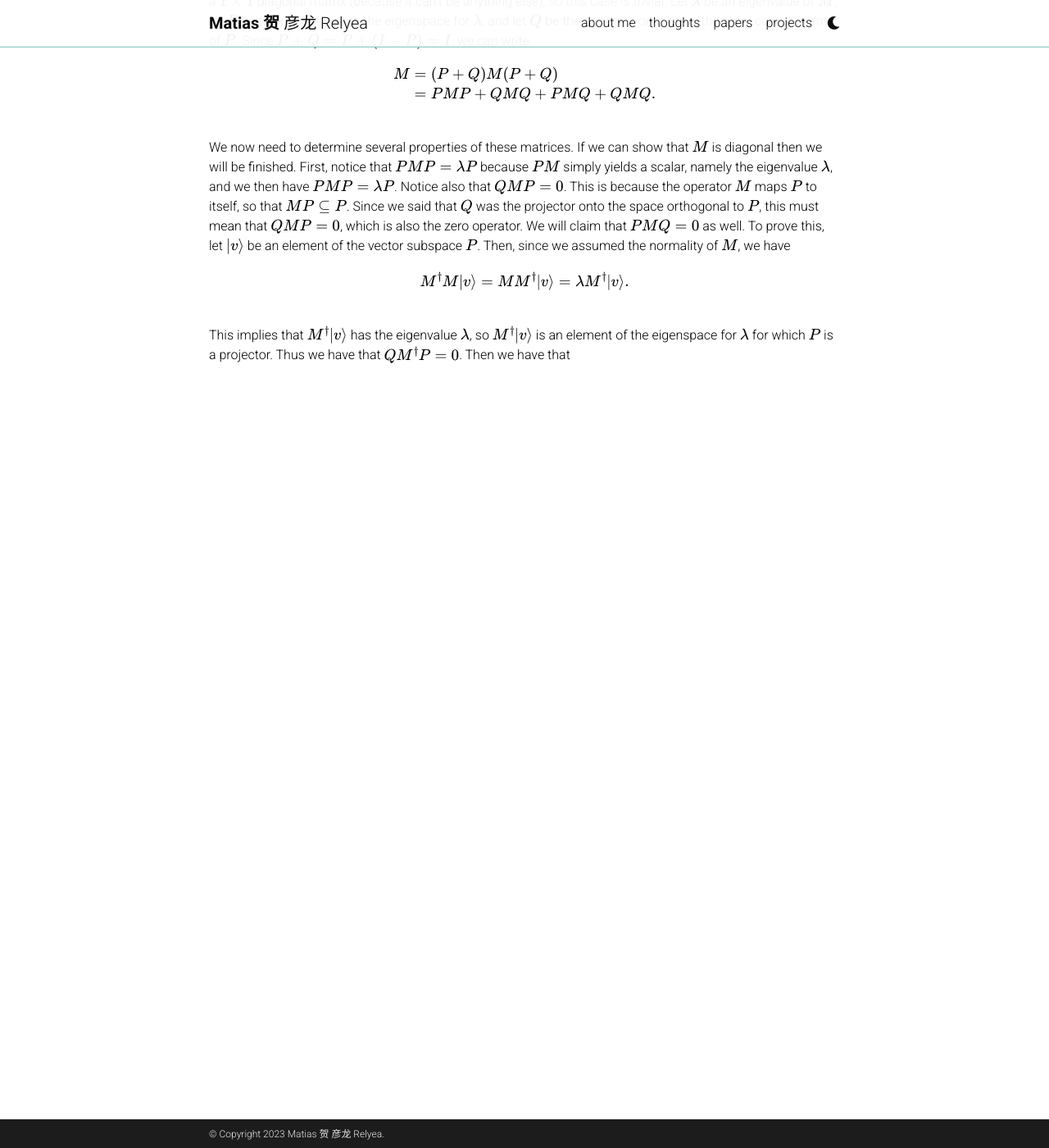
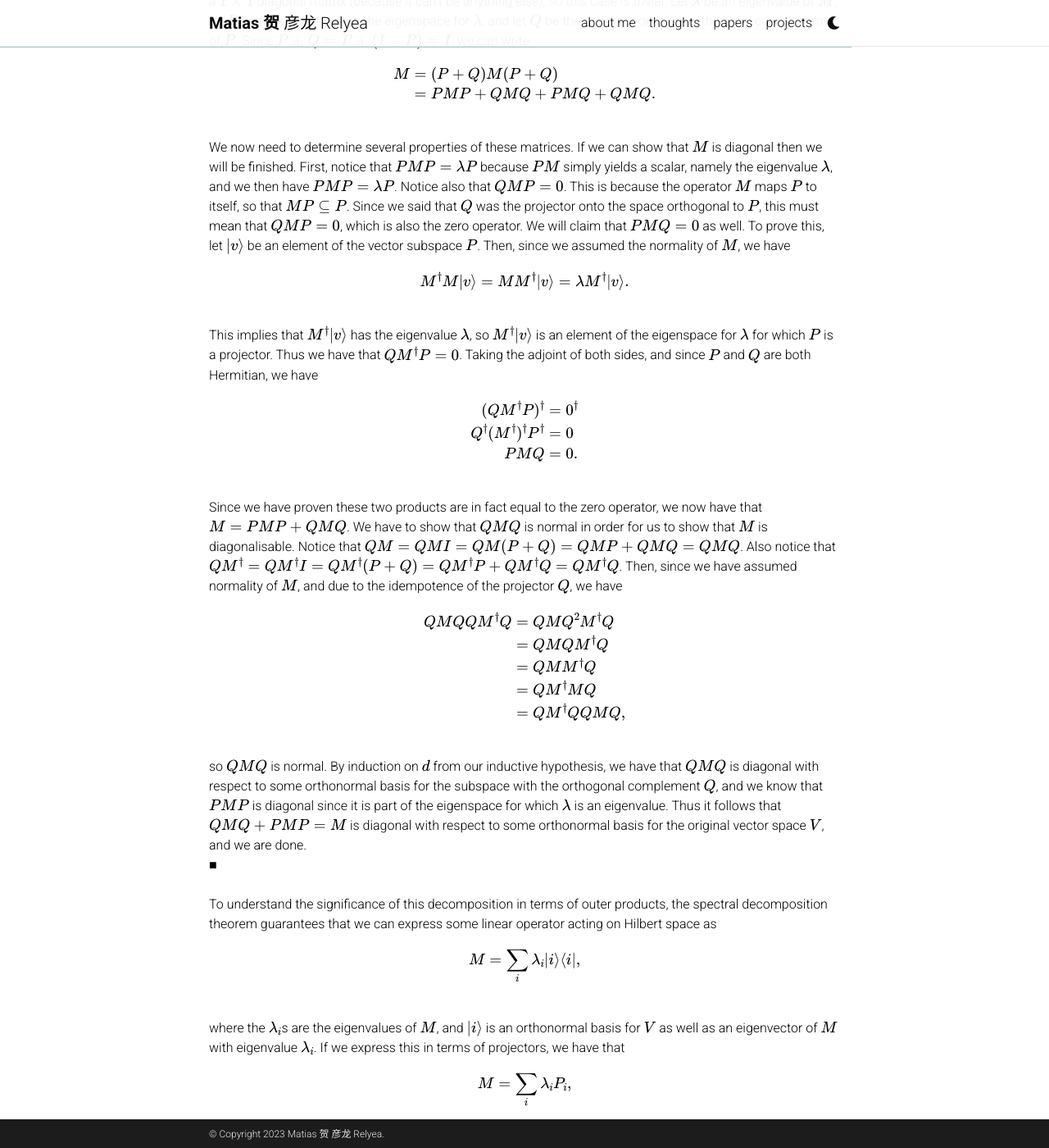
Before and after one commit to Quadcryo/quadcryo, a Jekyll site: the page built from _projects/spectral decomposition (quantum mechanics research project).md, in a window 1280 px wide and 1400 px high, scrolled down 1822 px. Shown: the whole window at 82% size. Built offline with Jekyll 4.4.1, drawn with Linux system fonts in a browser that asks for light colours; comment, search, counter and statistics services are not loaded; a style sheet for code colours, icons or effects is not loaded; some of the changed text lies outside the part shown.

Commit message:
end proof of spectral decomp

```diff
--- a/_projects/spectral decomposition (quantum mechanics research project).md
+++ b/_projects/spectral decomposition (quantum mechanics research project).md
@@ -107,5 +107,64 @@ M^{\dagger}M|v\rangle = MM^{\dagger}|v\rangle = \lambda M^{\dagger}|v\rangle.
 $$
 
 <br>
-This implies that $$M^{\dagger}|v\rangle$$ has the eigenvalue $$\lambda$$, so $$M^{\dagger}|v\rangle$$ is an element of the eigenspace for $$\lambda$$ for which $$P$$ is a projector. Thus we have that $$QM^{\dagger}P=0$$. Then we have that
+This implies that $$M^{\dagger}|v\rangle$$ has the eigenvalue $$\lambda$$, so $$M^{\dagger}|v\rangle$$ is an element of the eigenspace for $$\lambda$$ for which $$P$$ is a projector. Thus we have that $$QM^{\dagger}P=0$$. Taking the adjoint of both sides, and since $$P$$ and $$Q$$ are both Hermitian, we have
 <br>
+
+$$
+\begin{align*}
+(QM^{\dagger}P)^{\dagger} & = 0^{\dagger} \\
+Q^{\dagger}(M^{\dagger})^{\dagger}P^{\dagger} & = 0 \\
+PMQ & = 0.
+\end{align*}
+$$
+
+<br>
+Since we have proven these two products are in fact equal to the zero operator, we now have that $$M = PMP + QMQ$$. We have to show that $$QMQ$$ is normal in order for us to show that $$M$$ is diagonalisable. Notice that $$QM = QMI = QM(P+Q) = QMP + QMQ = QMQ$$. Also notice that $$QM^{\dagger} = QM^{\dagger}I = QM^{\dagger}(P+Q) = QM^{\dagger}P + QM^{\dagger}Q = QM^{\dagger}Q$$. Then, since we have assumed normality of $$M$$, and due to the idempotence of the projector $$Q$$, we have
+<br>
+
+$$
+\begin{align*}
+QMQQM^{\dagger}Q &
+= QMQ^{2}M^{\dagger}Q \\ &
+= QMQM^{\dagger}Q \\ &
+= QMM^{\dagger}Q \\ &
+= QM^{\dagger}MQ \\ &
+= QM^{\dagger}QQMQ,
+\end{align*}
+$$
+
+<br>
+so $$QMQ$$ is normal. By induction on $$d$$ from our inductive hypothesis, we have that $$QMQ$$ is diagonal with respect to some orthonormal basis for the subspace with the orthogonal complement $$Q$$, and we know that $$PMP$$ is diagonal since it is part of the eigenspace for which $$\lambda$$ is an eigenvalue. Thus it follows that $$QMQ + PMP = M$$ is diagonal with respect to some orthonormal basis for the original vector space $$V$$, and we are done.
+<br>
+■
+<br>
+<br>
+To understand the significance of this decomposition in terms of outer products, the spectral decomposition theorem guarantees that we can express some linear operator acting on Hilbert space as
+<br>
+
+$$
+M = \sum_{i}\lambda_{i}|i\rangle \langle i|,
+$$
+
+<br>
+where the $$\lambda_{i}$$s are the eigenvalues of $$M$$, and $$|i\rangle$$ is an orthonormal basis for $$V$$ as well as an eigenvector of $$M$$ with eigenvalue $$\lambda_{i}$$. If we express this in terms of projectors, we have that
+<br>
+
+$$
+M = \sum_{i}\lambda_{i}P_{i},
+$$
+
+<br>
+where $$P_{i}$$ is the projector onto the eigenspace for which $$\lambda_{i}$$ is an eigenvalue with $$M$$ of $$M$$. The projectors $$P_{i}$$ satisfy the completeness relation (existence of an identity operator) so that
+<br>
+
+$$
+\sum_{i}P_{i} = I,
+$$
+
+<br>
+and satisfies the orthonormality relation so that for $$i$$ and $$j$$ not necessarily unique, $$P_{i}P_{j} = \delta_{ij}P_{i}$$, where $$\delta_{ij}$$ is the Kronecker delta.
+<br>
+<br>
+The reason that these two theorems are so important is that they allow us to easily determine the eigenvalues of a matrix. Since the eigenvalues of a diagonal matrix lie on the diagonal as can be shown through the characteristic equation, the spectral decomposition provides a diagonal representation of some linear operator and allows us to quickly determine the eigenvalues with respect to an orthonormal basis without having to repeat many different steps.
+<br>
```
